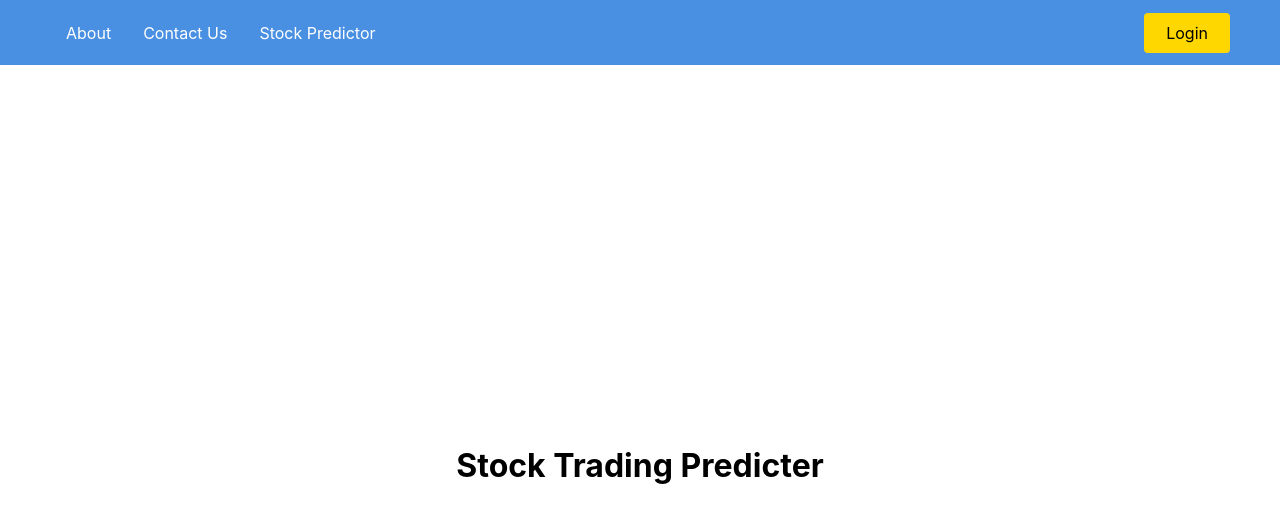
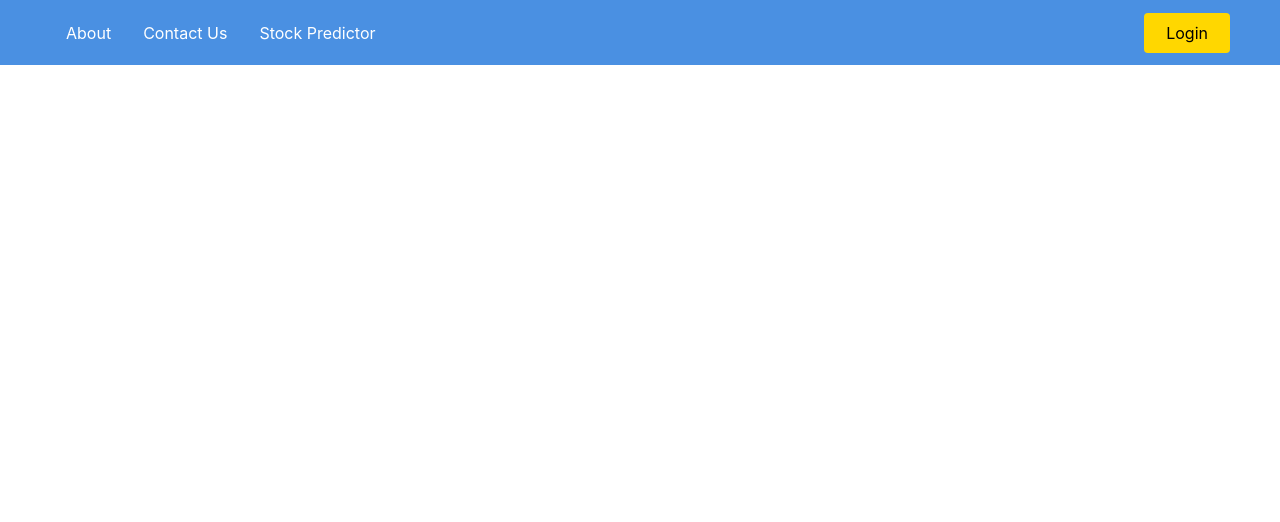
Before and after one commit to DaJoesh/CS4650-AWS-Project, a React (Create React App) app in the folder frontend/: page / in a window 1280 px wide. Shown: the top 522 px of the page. Built offline with nearby package versions, Linux system fonts and the light colour scheme.

Commit message:
landing page changed to /about

```diff
--- a/frontend/src/App.js
+++ b/frontend/src/App.js
@@ -6,7 +6,6 @@ import {
     Route,
     Navigate,
 } from "react-router-dom";
-import Home from "./pages";
 import About from "./pages/about";
 import Contact from "./pages/contact";
 import Predictor from "./pages/predictor";
@@ -22,7 +21,7 @@ function App() {
             <Router>
                 <Navbar />
                 <Routes>
-                    <Route path="/" element={<Home />} />
+                    {/* Directly render the About component for the /about route */}
                     <Route path="/about" element={<About />} />
                     <Route path="/contact" element={<Contact />} />
                     {/* Restrict Predictor route based on isLoggedIn */}
--- a/frontend/src/pages/about.js
+++ b/frontend/src/pages/about.js
@@ -33,7 +33,7 @@ const About = () => {
                     </p>
                     <ul>
                     <li><strong>Front-End:</strong> React</li>
-                    <li><strong>Back-End:</strong> Django</li>
+                    <li><strong>Back-End:</strong>Flask</li>
                     <li><strong>Database:</strong> MySQL</li>
                     <li><strong>Cloud Services:</strong> AWS</li>
                     </ul>
--- a/frontend/src/pages/index.js
+++ /dev/null
@@ -1,18 +0,0 @@
-import React from 'react';
-
-const Home = () => {
-  return (
-    <div
-      style={{
-        display: 'flex',
-        justifyContent: 'center',
-        alignItems: 'center',
-        height: '100vh'
-      }}
-    >
-      <h1>Stock Trading Predicter</h1>
-    </div>
-  );
-};
-
-export default Home;
```
